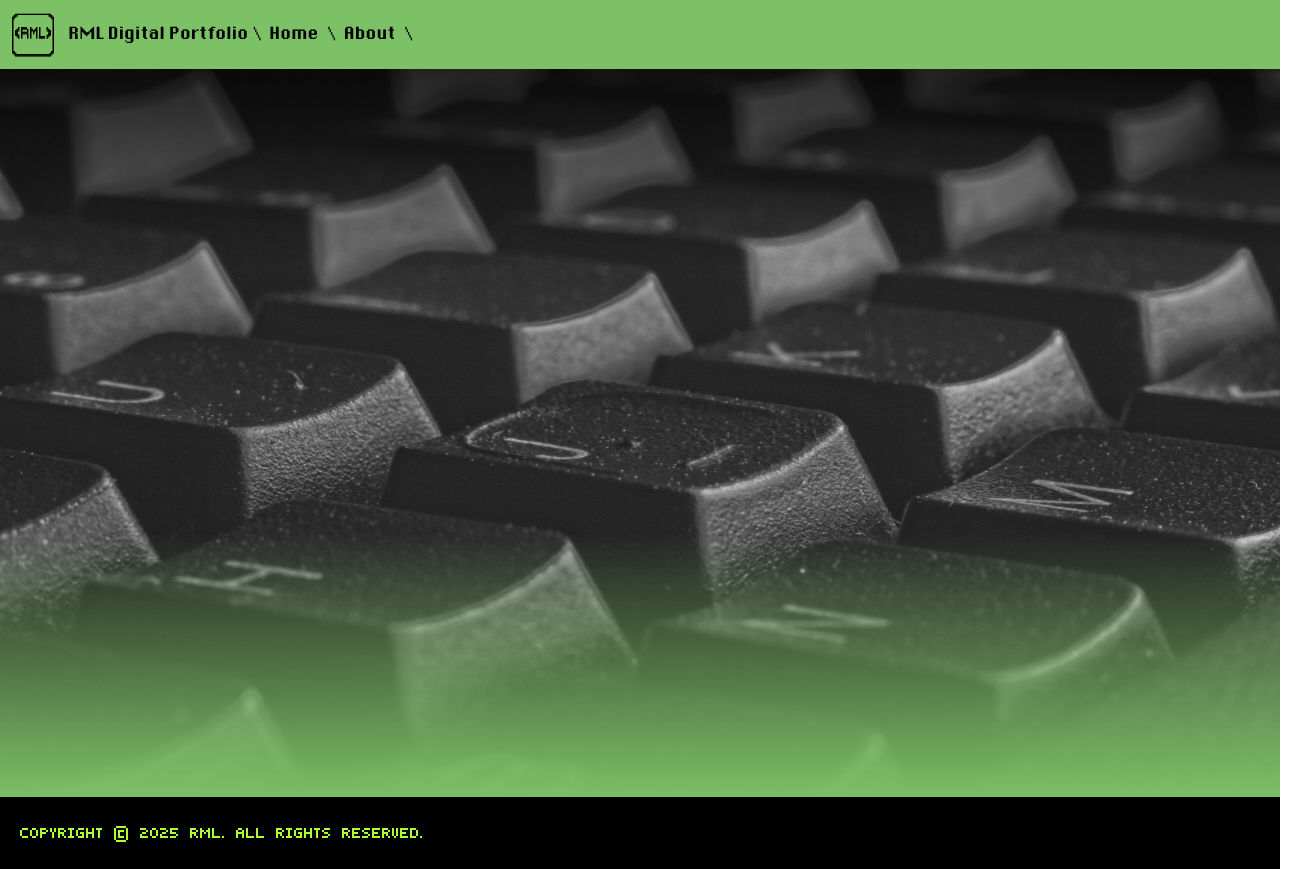
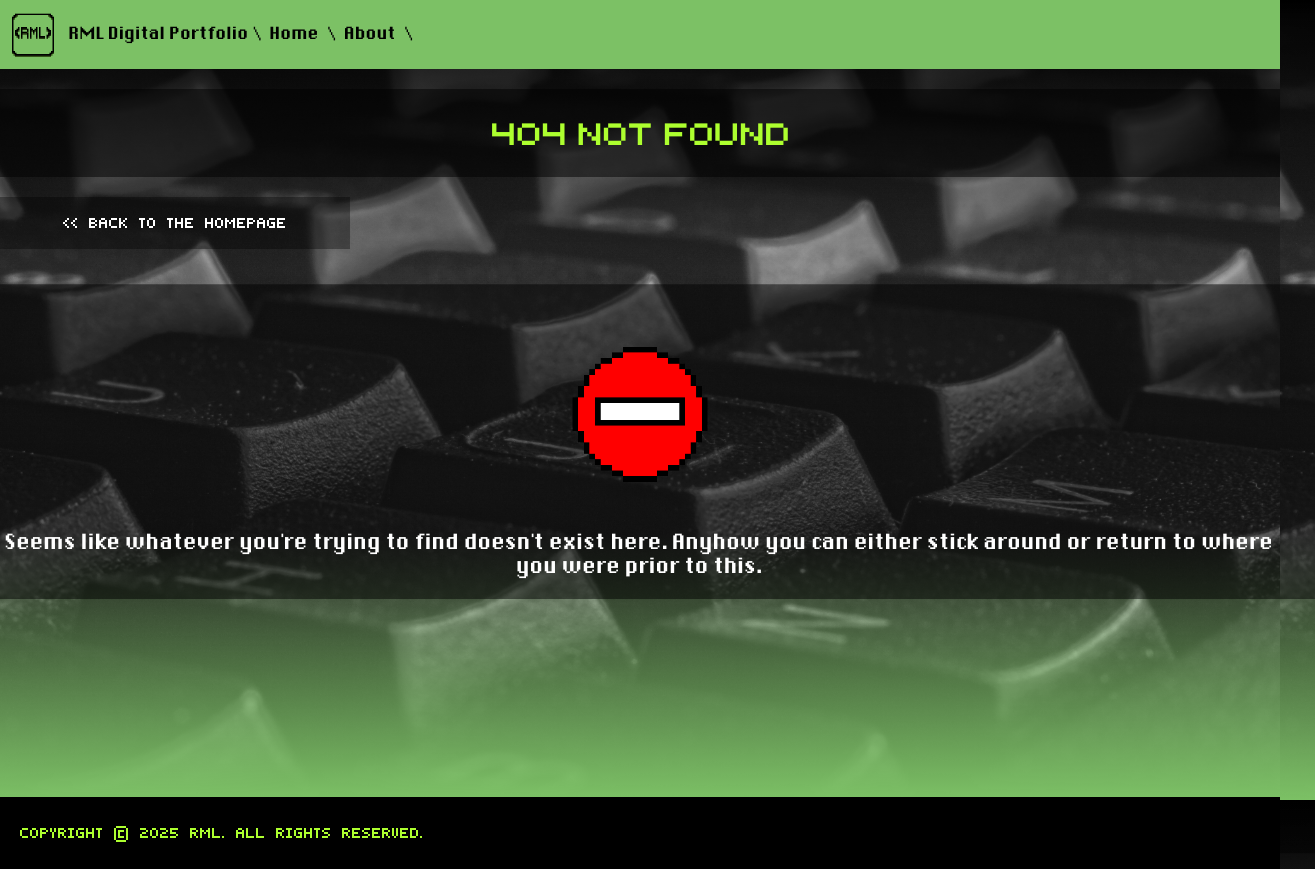
Before and after one commit to yoRyan60/RML-Digital-Portfolio, a Vue app: page /Portfolio in a window 1280 px wide. Shown: the whole page, 1315 px wide, since content can reach past the window. Built offline with nearby package versions, Linux system fonts and the light colour scheme.

Commit message:
Added 404 page
- Created a 404 Not found page. Not sure why but many websites or probably every has it so, yeah.

```diff
--- /dev/null
+++ b/src/components/NotFound.vue
@@ -0,0 +1,37 @@
+<script>
+export default {
+    methods: {
+        scrollToTop(){
+            window.scrollTo(0,0);
+        },
+        gotoHome(){
+            this.scrollToTop();
+            this.$router.push('/')
+        },
+    },
+}
+</script>
+
+<template>
+    <main>
+        <div class="heading-container">
+            <h1 style="font-family: Retro Computer; color:greenyellow">404 Not Found</h1>
+        </div>
+        <div class="back-button-container">
+            <button @click="gotoHome" style="all: unset;">
+                <article class="home-text" style="width: 350px;">
+                    <p class="extra-text" style="text-align: center;"> << Back to the homepage</p>
+                </article>
+            </button>
+        </div>
+        <div class="container-description" style="text-align: center;">
+            <article>
+                <img class="img-center" src="/src/assets/images/stopicon.png">
+                <p class="container-description-text" style="font-size: 15px;">
+                    Seems like whatever you're trying to find doesn't exist here.
+                    Anyhow you can either stick around or return to where you were prior to this.
+                </p>
+            </article>
+        </div>
+    </main>
+</template>
--- a/src/router.js
+++ b/src/router.js
@@ -8,6 +8,7 @@ import AcademicWork from "./components/AcademicWork.vue";
 import InternshipLearning from "./components/InternshipLearning.vue";
 import ReflectionsOnCollege from "./components/ReflectionsOnCollege.vue";
 import Feedback from "./components/Feedback.vue";
+import NotFound from "./components/NotFound.vue";
 
 const routes = [
     { path: '/', component: Home},
@@ -16,7 +17,8 @@ const routes = [
     { path: '/AcademicWork', component: AcademicWork},
     { path: '/InternshipLearning', component: InternshipLearning},
     { path: '/ReflectionsOnCollege', component: ReflectionsOnCollege},
-    { path: '/Feedback', component: Feedback}
+    { path: '/Feedback', component: Feedback},
+    { path: '/:pathMatch(.*)*', component: NotFound}
 ]
 
 const router = createRouter({
```
Also changed, not shown: src/assets/images/missingfileicon.png (added), src/assets/images/stopicon.png (added).
